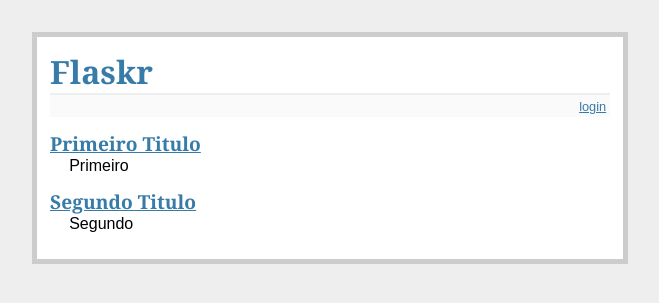
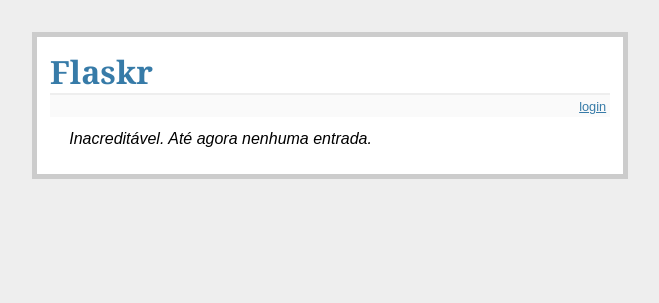
Before and after one commit to vitoriabarbosa/ots_python_web, a Flask app: page / in a window 1280 px wide. Shown: the top 303 px of the page, without its empty margins (310-969 px from the left). Run offline with Flask 3, Linux system fonts and the light colour scheme; data that the repository does not hold is empty.

Commit message:
Refactor: Função de inserção de dados na base e select de dados a partir da base

```diff
--- a/app.py
+++ b/app.py
@@ -4,7 +4,6 @@ import sqlite3
 
 app = Flask(__name__)
 app.config['SECRET_KEY'] = 'pudim'
-
 
 app.config.from_object(__name__)
 
@@ -22,7 +21,6 @@ def before_request():
 def teardown_request(f):
     g.bd.close()
 
-
 @app.route('/')
 def exibir_entradas():
      # entradas = posts[::-1] # Mock das postagens
@@ -30,11 +28,14 @@ def exibir_entradas():
 
     sql  = "SELECT titulo, texto, data_criacao FROM posts ORDER BY id DESC"
     resultado = g.bd.execute(sql)
+    entrada = []
 
-    entrada = [
-{"titulo":"Primeiro Titulo", "texto":"Primeiro", "data_criacao":"11/09/2023"},
-{"titulo":"Segundo Titulo", "texto":"Segundo", "data_criacao":"12/09/2023"}
-    ]
+    for titulo, texto, data_criacao in resultado.fetchall():
+        entrada.append({
+        "titulo":titulo,
+        "texto":texto,
+        "data_criacao":data_criacao
+    })
 
     return render_template('exibir_entradas.html', entradas=entrada)
 
@@ -57,15 +58,18 @@ def logout():
     flash('Logout efetuado com sucesso!')
     return redirect(url_for('exibir_entradas'))
 
+
 @app.route('/inserir', methods=["POST"])
 def inserir_entradas():
-    if session['logado']:
-        novo_post = {
-            "titulo": request.form['titulo'],
-            "texto": request.form['texto']
-        }
-        posts.append(novo_post)
-        flash("Post criado com sucesso!")
+    if not session['logado']:
+        abort(401)
+
+    titulo = request.form.get('titulo')
+    texto = request.form.get('texto')
+    sql = "INSERT INTO posts (titulo, texto) values(?,?) "
+    g.bd.execute(sql,[titulo, texto])
+    g.bd.commit()
+    flash("Post criado com sucesso!")
     return redirect(url_for('exibir_entradas'))
 
 
--- a/templates/exibir_entradas.html
+++ b/templates/exibir_entradas.html
@@ -18,7 +18,7 @@
         {% for entrada in entradas %}
         <li>
             <a href="{{ url_for('exibir_entradas', id=loop.revindex) }}"><h2>{{ entrada.titulo }}</h2></a>
-            {{ entrada.texto |safe | truncate(140) }} {{ entrada.data_cria |safe | truncate(140) }}
+            {{ entrada.texto |safe | truncate(140) }} {{ entrada.data_criacao |safe | truncate(140) }}
         </li>
         {% else %}
             <li><em>Inacreditável. Até agora nenhuma entrada.</em></li>
```
Also changed, not shown: 1 other file.
